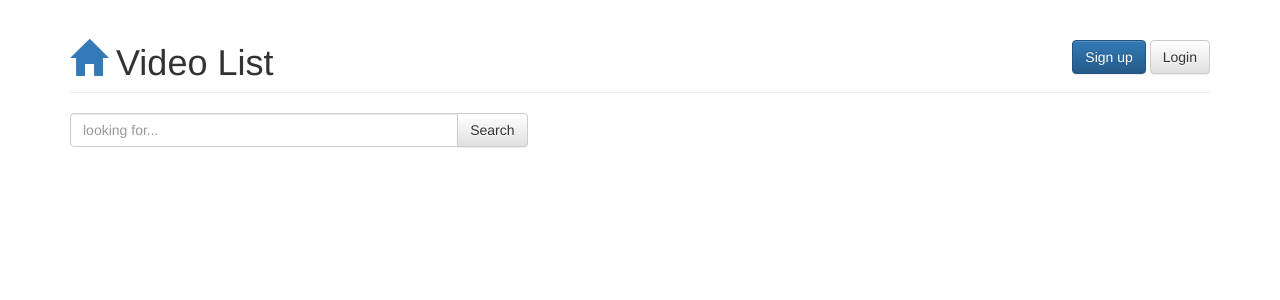
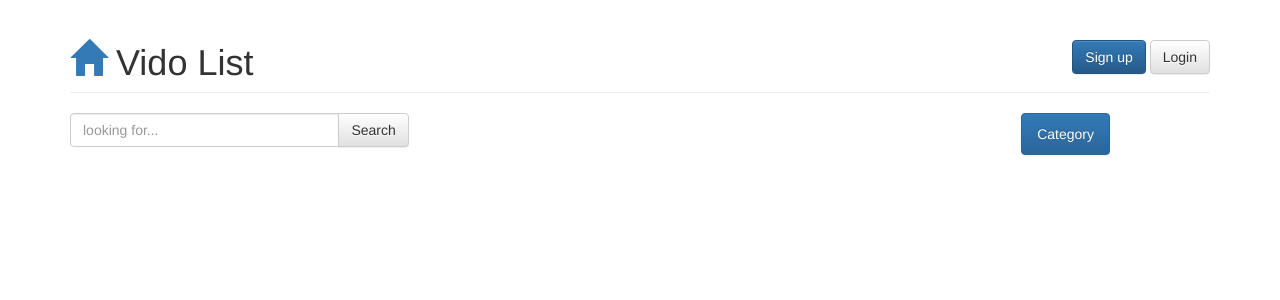
Before and after one commit to JisunParkRea/my_djangotube, a Django app: template video/templates/video/video_list.html in a window 1280 px wide. Shown: the top 300 px of the page. Run offline with Django 3.2, Linux system fonts and the light colour scheme; the template is opened without the code that fills it, so the values that code supplies are empty; some libraries are stand-ins or nearby versions.

Commit message:
separate and make base.html for reusability

```diff
--- /dev/null
+++ b/video/templates/video/base.html
@@ -0,0 +1,52 @@
+<html>
+
+<head>
+    <title>{% block title %}Video List{% endblock %}</title>
+    <script src="https://code.jquery.com/jquery-3.4.1.min.js"></script>
+    <link rel="stylesheet" href="//maxcdn.bootstrapcdn.com/bootstrap/3.3.2/css/bootstrap.min.css">
+    <link rel="stylesheet" href="//maxcdn.bootstrapcdn.com/bootstrap/3.3.2/css/bootstrap-theme.min.css">
+    <script src="https://maxcdn.bootstrapcdn.com/bootstrap/3.3.2/js/bootstrap.min.js"></script>
+</head>
+
+<body>
+    <div class="content container">
+        <header class="page-header" sytle="overflow: auto;">
+            <h1 style="display: inline;"><a href="{% url 'video_list' %}"><span
+                        class="glyphicon glyphicon-home"></span></a>&nbsp;{% block pageName %}Video List{% endblock %}</h1>
+            {% if user.is_authenticated %}
+            <div class="btn-group" role="group" aria-label="..." style="float: right;">
+                <div class="btn-group" role="group">
+                    <button type="button" class="btn btn-primary dropdown-toggle" data-toggle="dropdown"
+                        aria-expanded="false">
+                        My Page
+                        <span class="caret"></span>
+                    </button>
+                    <ul class="dropdown-menu" role="menu">
+                        <li><a href="{% url 'my_video' %}">My Video</a></li>
+                        <li><a href="{% url 'like_video' %}">My Likes</a></li>
+                    </ul>
+                </div>
+                <button type="button" class="btn btn-default" onclick="location.href='{% url 'video_new' %}'"> New
+                    Video</button>
+            </div>
+
+            <p style="float: right;">
+                <span style=" font-size:1.5em;">
+                    Welcome,<span style="color: rgb(0, 122, 10);">{{ user.username }}</span><small>(<a href="{% url 'user_logout' %}">Logout</a>)</small>&nbsp;&nbsp;
+                </span>
+            </p>
+            {% else %}
+            <div style="float: right;">
+                <a class="btn btn-primary" href="{% url 'user_signup' %}">Sign up</a>
+                <a class="btn btn-default" href="{% url 'user_login' %}">Login</a>
+            </div>
+            {% endif %}
+        </header>
+
+        {% block content %}
+        {% endblock %}
+
+    </div>
+</body>
+
+</html>
--- a/video/templates/video/user_login.html
+++ b/video/templates/video/user_login.html
@@ -9,7 +9,8 @@
 <body>
     <div class="content container">
         <header class="page-header">
-            <h1>Login</h1>
+            <h1 style="display: inline;"><a href="{% url 'video_list' %}"><span
+                class="glyphicon glyphicon-home"></span></a>&nbsp;Login</h1>
         </header>
         <div class="row">
             <div class="col-md-4">
--- a/video/templates/video/user_new.html
+++ b/video/templates/video/user_new.html
@@ -9,7 +9,8 @@
 <body>
     <div class="content container">
         <header class="page-header">
-            <h1>Sign up</h1>
+            <h1 style="display: inline;"><a href="{% url 'video_list' %}"><span
+                class="glyphicon glyphicon-home"></span></a>&nbsp;Sign up</h1>
         </header>
         <div class="row">
             <div class="col-md-4">
--- a/video/templates/video/video_list.html
+++ b/video/templates/video/video_list.html
@@ -1,49 +1,11 @@
-<html>
+{% extends 'video/base.html' %}
 
-<head>
-    <title>Video List</title>
-    <script src="https://code.jquery.com/jquery-3.4.1.min.js"></script>
-    <link rel="stylesheet" href="//maxcdn.bootstrapcdn.com/bootstrap/3.3.2/css/bootstrap.min.css">
-    <link rel="stylesheet" href="//maxcdn.bootstrapcdn.com/bootstrap/3.3.2/css/bootstrap-theme.min.css">
-    <script src="https://maxcdn.bootstrapcdn.com/bootstrap/3.3.2/js/bootstrap.min.js"></script>
-</head>
+{% block title %}Video List{% endblock %}
+{% block pageName %}Vido List{% endblock %}
 
-<body>
-    <div class="content container">
-        <header class="page-header" sytle="overflow: auto;">
-            <h1 style="display: inline;"><a href="{% url 'video_list' %}"><span
-                        class="glyphicon glyphicon-home"></span></a>&nbsp;Video List</h1>
-            {% if user.is_authenticated %}
+{% block content %}
+<div style="float:left; width:75%;">
 
-            <div class="btn-group" role="group" aria-label="..." style="float: right;">
-
-                <div class="btn-group" role="group">
-                    <button type="button" class="btn btn-primary dropdown-toggle" data-toggle="dropdown"
-                        aria-expanded="false">
-                        My Page
-                        <span class="caret"></span>
-                    </button>
-                    <ul class="dropdown-menu" role="menu">
-                        <li><a href="{% url 'my_video' %}">My Video</a></li>
-                        <li><a href="{% url 'like_video' %}">My Likes</a></li>
-                    </ul>
-                </div>
-                <button type="button" class="btn btn-default" onclick="location.href='{% url 'video_new' %}'"> New
-                    Video</button>
-            </div>
-
-            <p style="float: right;">
-                <span style=" font-size:1.5em; color: rgb(0, 150, 0);">
-                    Welcome,{{ user.username }}<small>(<a href="{% url 'user_logout' %}">Logout</a>)</small>&nbsp;&nbsp;
-                </span>
-            </p>
-            {% else %}
-            <div style="float: right;">
-                <a class="btn btn-primary" href="{% url 'user_signup' %}">Sign up</a>
-                <a class="btn btn-default" href="{% url 'user_login' %}">Login</a>
-            </div>
-            {% endif %}
-        </header>
     <form action="" method='GET'>
         <div class="row" style="margin-bottom:10px;">
             <div class="col-lg-5">
@@ -57,9 +19,10 @@
             </div><!-- /.col-lg-6 -->
         </div><!-- /.row -->
     </form>
+
     <div class="row">
         {% for video in video_list %}
-            <div id="video_list_search" class="col-md-4" style="float: left; margin-right:10px;">
+        <div id="video_list_search" class="col-md-4" style="float: left; margin-right:100px;">
             <a href="{% url 'video_detail' pk=video.id %}">
                 <img src="http://img.youtube.com/vi/{{video.video_key}}/mqdefault.jpg" alt="thumbnail">
                 <h4>
@@ -72,6 +35,15 @@
         {% endfor %}
     </div>
 </div>
-</body>
 
-</html>
+<div style="float:right; margin-right: 100px;">
+    <div class="list-group">
+        <a href="{% url 'video_list' %}" class="list-group-item active">
+            Category
+        </a>
+        {% for category in Category %}
+        <a href="{% url 'video_list' %}" class="list-group-item" style="width: 150px;">{{category.label}}</a>
+        {% endfor %}
+    </div>
+</div>
+{% endblock %}
--- a/video/templates/video/video_new.html
+++ b/video/templates/video/video_new.html
@@ -9,7 +9,8 @@
 <body>
     <div class="content container">
         <header class="page-header">
-            <h1>New Video</h1>
+            <h1 style="display: inline;"><a href="{% url 'video_list' %}"><span
+                class="glyphicon glyphicon-home"></span></a>&nbsp;New Video</h1>
         </header>
         <div class="row">
             <div class="col-md-5">
--- a/video/views.py
+++ b/video/views.py
@@ -16,7 +16,7 @@ def video_list(request):
     if search_key: # 만약 검색어가 존재하면
         video_list = video_list.filter(title__icontains=search_key) # 해당 검색어를 포함한 queryset 가져오기
 
-    return render(request, 'video/video_list.html', {'video_list':video_list})
+    return render(request, 'video/video_list.html', {'video_list':video_list, 'Category':Video.Category})
 
 @login_required
 def video_new(request):
```
Also changed, not shown: video/templates/video/like_video.html (+5 -17 lines), video/templates/video/my_video.html (+5 -17 lines), video/templates/video/video_detail.html (+6 -19 lines). Lines whose indentation alone changed are shown as unchanged.
